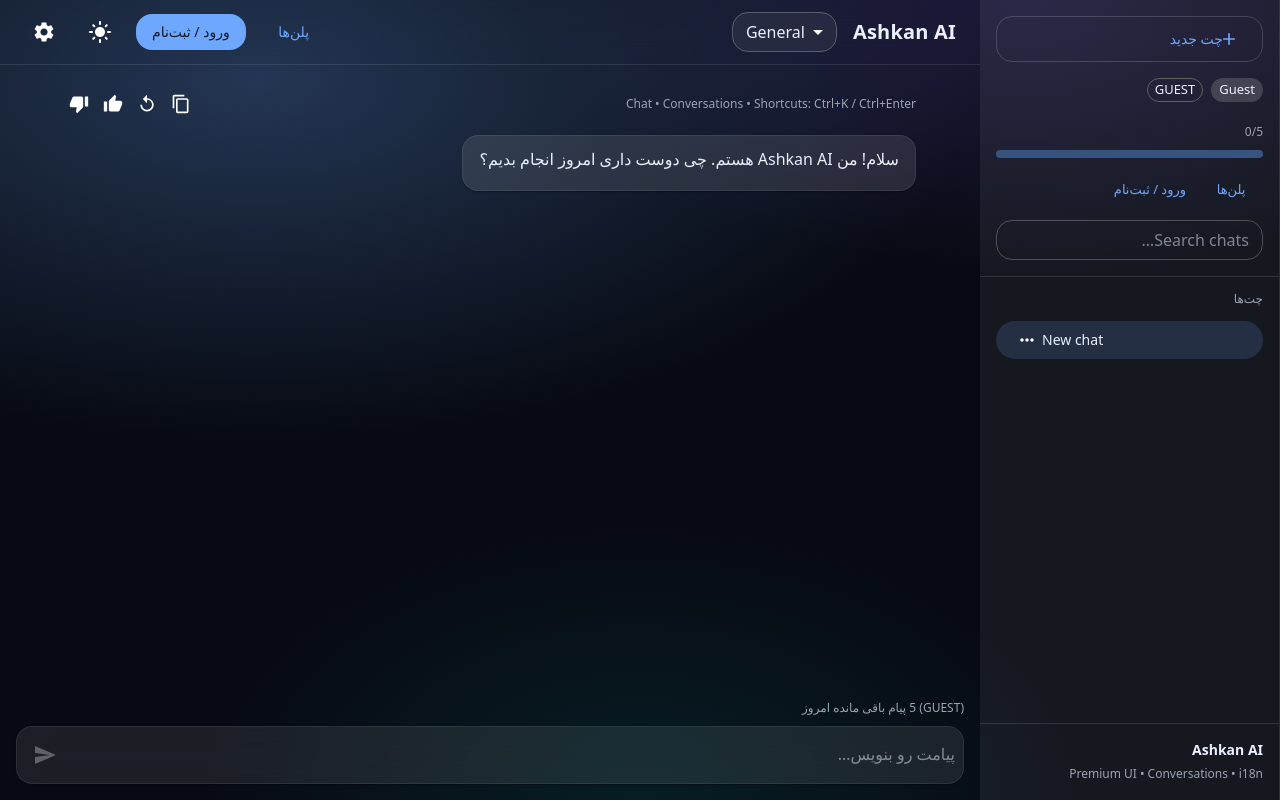
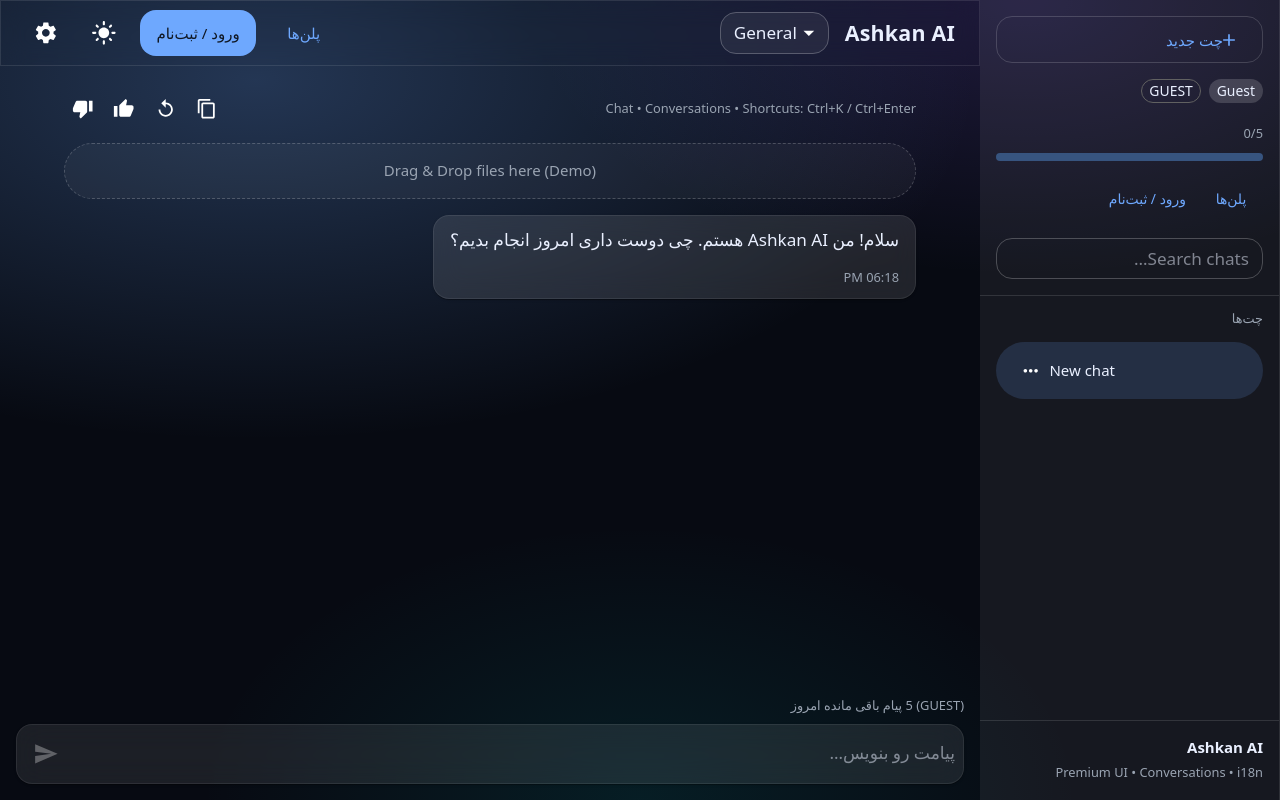
Before and after one commit to ashkan20171/AshkanAI-Reactjs-, a React (Vite) app: page / in a window 1280 px wide. Built offline with nearby package versions, Linux system fonts and the light colour scheme.

Commit message:
edit ...

```diff
--- a/src/App.jsx
+++ b/src/App.jsx
@@ -7,11 +7,18 @@
 import { SnackbarProvider } from "notistack";
 import "./i18n";
 import i18n from "./i18n";
+import { useSettingsStore } from "./store/settingsStore";
 
 export default function App() {
   const mode = useUiStore((s) => s.mode);
   const lang = useUiStore((s) => s.lang);
   const direction = useUiStore((s) => s.direction());
+
+  const settings = useSettingsStore((s) => ({
+    fontSize: s.fontSize,
+    density: s.density,
+    glass: s.glass,
+  }));
 
   useEffect(() => {
     i18n.changeLanguage(lang);
@@ -19,7 +26,10 @@
     document.documentElement.dir = direction;
   }, [lang, direction]);
 
-  const theme = useMemo(() => makeTheme(mode, direction), [mode, direction]);
+  const theme = useMemo(
+    () => makeTheme(mode, direction, settings),
+    [mode, direction, settings.fontSize, settings.density, settings.glass]
+  );
 
   return (
     <ThemeProvider theme={theme}>
--- a/src/app/theme.js
+++ b/src/app/theme.js
@@ -1,13 +1,31 @@
 import { createTheme } from "@mui/material/styles";
 
-export const makeTheme = (mode = "dark", direction = "rtl") =>
-  createTheme({
+const defaultSettings = {
+  fontSize: 15,        // px
+  density: "comfort",  // comfort | compact
+  glass: 0.06,         // opacity for paper background in dark mode
+};
+
+export const makeTheme = (mode = "dark", direction = "rtl", settings = defaultSettings) => {
+  const s = { ...defaultSettings, ...(settings || {}) };
+
+  const paperBg =
+    mode === "dark"
+      ? `rgba(255,255,255,${s.glass})`
+      : "#FFFFFF";
+
+  const paperBorder =
+    mode === "dark"
+      ? "1px solid rgba(255,255,255,0.10)"
+      : "1px solid rgba(16,24,40,0.08)";
+
+  return createTheme({
     direction,
     palette: {
       mode,
       background: {
         default: mode === "dark" ? "#070A12" : "#F6F7FB",
-        paper: mode === "dark" ? "rgba(255,255,255,0.06)" : "#FFFFFF",
+        paper: paperBg,
       },
       primary: { main: "#6EA8FE" },
       text: {
@@ -17,6 +35,7 @@
     },
     shape: { borderRadius: 16 },
     typography: {
+      fontSize: s.fontSize,
       fontFamily:
         direction === "rtl"
           ? "ui-sans-serif, system-ui, -apple-system, Segoe UI, Roboto, Arial"
@@ -27,11 +46,38 @@
         styleOverrides: {
           root: {
             backdropFilter: "blur(14px)",
+            border: paperBorder,
           },
         },
       },
       MuiButton: {
         defaultProps: { disableElevation: true },
+        styleOverrides: {
+          root: {
+            paddingBlock: s.density === "compact" ? 6 : 10,
+          },
+        },
+      },
+      MuiTextField: {
+        defaultProps: {
+          size: s.density === "compact" ? "small" : "medium",
+        },
+      },
+      MuiIconButton: {
+        styleOverrides: {
+          root: {
+            padding: s.density === "compact" ? 6 : 8,
+          },
+        },
+      },
+      MuiListItemButton: {
+        styleOverrides: {
+          root: {
+            paddingTop: s.density === "compact" ? 6 : 10,
+            paddingBottom: s.density === "compact" ? 6 : 10,
+          },
+        },
       },
     },
   });
+};
--- a/src/components/chat/ChatView.jsx
+++ b/src/components/chat/ChatView.jsx
@@ -1,4 +1,4 @@
-import { Box, Container, Typography, IconButton, Tooltip, Button } from "@mui/material";
+import { Box, Container, Typography, IconButton, Tooltip, Button, Paper } from "@mui/material";
 import { useMemo, useRef, useEffect, useState } from "react";
 import MessageBubble from "./MessageBubble";
 import ChatInput from "./ChatInput";
@@ -11,6 +11,7 @@
 import ThumbDownIcon from "@mui/icons-material/ThumbDown";
 import StopIcon from "@mui/icons-material/Stop";
 import { useSnackbar } from "notistack";
+import DropZone from "./DropZone"; // اگر مسیرت فرق داره، اصلاحش کن
 
 export default function ChatView() {
   const { t } = useTranslation();
@@ -37,6 +38,9 @@
 
   const bottomRef = useRef(null);
 
+  // attachments (demo)
+  const [attachments, setAttachments] = useState([]);
+
   useEffect(() => {
     bottomRef.current?.scrollIntoView({ behavior: "smooth" });
   }, [messages.length]);
@@ -54,12 +58,34 @@
     return `${who} ${t("messagesLeft", { count: left })}`;
   }, [disabled, limits.messagesPerDay, usage.messagesToday, user, plan, t]);
 
+  const onFiles = (files) => {
+    // demo: فقط نمایش در UI
+    const safe = (files || []).slice(0, 10).map((f) => ({
+      name: f.name,
+      size: f.size,
+      type: f.type,
+      lastModified: f.lastModified,
+    }));
+    setAttachments((prev) => [...safe, ...prev].slice(0, 10));
+    enqueueSnackbar(`Attached: ${safe.map((x) => x.name).join(", ")}`, { variant: "info" });
+  };
+
+  const clearAttachments = () => setAttachments([]);
+
   const send = (text) => {
     if (disabled || !activeId) return;
     if (isTyping) return;
 
-    appendMessage(activeId, { role: "user", text, ts: Date.now() });
+    appendMessage(activeId, {
+      role: "user",
+      text,
+      ts: Date.now(),
+      attachments: attachments.length ? attachments : undefined,
+    });
     incMessage();
+
+    // بعد از ارسال، فایل‌ها ریست شوند (مثل اکثر چت‌ها)
+    if (attachments.length) clearAttachments();
 
     // add pending assistant bubble
     appendMessage(activeId, { role: "assistant", text: "", ts: Date.now(), pending: true });
@@ -79,12 +105,13 @@
   const stop = () => {
     if (!activeId) return;
     if (typingTimer.current) clearTimeout(typingTimer.current);
-    // تبدیل pending به یک پاسخ متوقف‌شده
+
     updateLastMessage(activeId, {
       text: "⛔ Stopped.",
       pending: false,
       ts: Date.now(),
     });
+
     setIsTyping(false);
     enqueueSnackbar("Stopped", { variant: "info" });
   };
@@ -119,12 +146,7 @@
 
             <Box sx={{ display: "flex", gap: 0.5, alignItems: "center" }}>
               {isTyping ? (
-                <Button
-                  size="small"
-                  startIcon={<StopIcon />}
-                  onClick={stop}
-                  variant="outlined"
-                >
+                <Button size="small" startIcon={<StopIcon />} onClick={stop} variant="outlined">
                   Stop
                 </Button>
               ) : null}
@@ -134,23 +156,66 @@
                   <ContentCopyIcon fontSize="small" />
                 </IconButton>
               </Tooltip>
+
               <Tooltip title={t("regenerate")}>
                 <IconButton size="small" onClick={regenerate}>
                   <ReplayIcon fontSize="small" />
                 </IconButton>
               </Tooltip>
+
               <Tooltip title="Like">
-                <IconButton size="small" onClick={() => enqueueSnackbar("👍", { variant: "success" })}>
+                <IconButton
+                  size="small"
+                  onClick={() => enqueueSnackbar("👍", { variant: "success" })}
+                >
                   <ThumbUpIcon fontSize="small" />
                 </IconButton>
               </Tooltip>
+
               <Tooltip title="Dislike">
-                <IconButton size="small" onClick={() => enqueueSnackbar("👎", { variant: "warning" })}>
+                <IconButton
+                  size="small"
+                  onClick={() => enqueueSnackbar("👎", { variant: "warning" })}
+                >
                   <ThumbDownIcon fontSize="small" />
                 </IconButton>
               </Tooltip>
             </Box>
           </Box>
+
+          {/* Dropzone (demo) */}
+          <Box sx={{ mt: 2 }}>
+            <DropZone onFiles={onFiles} />
+          </Box>
+
+          {/* Attachments preview */}
+          {attachments.length ? (
+            <Paper
+              sx={{
+                mt: 2,
+                p: 1.5,
+                bgcolor: "rgba(255,255,255,0.04)",
+                border: "1px solid rgba(255,255,255,0.10)",
+              }}
+            >
+              <Box sx={{ display: "flex", alignItems: "center", justifyContent: "space-between" }}>
+                <Typography variant="caption" color="text.secondary">
+                  Attachments
+                </Typography>
+                <Button size="small" variant="text" onClick={clearAttachments}>
+                  Clear
+                </Button>
+              </Box>
+
+              <Box sx={{ mt: 1 }}>
+                {attachments.map((f) => (
+                  <Typography key={f.name} variant="body2" sx={{ opacity: 0.9 }}>
+                    {f.name} • {Math.round(f.size / 1024)} KB
+                  </Typography>
+                ))}
+              </Box>
+            </Paper>
+          ) : null}
 
           <Box sx={{ mt: 2 }}>
             {messages.map((msg, idx) => (
--- /dev/null
+++ b/src/components/chat/DropZone.jsx
@@ -0,0 +1,27 @@
+import { Box, Typography } from "@mui/material";
+
+export default function DropZone({ onFiles }) {
+  const onDrop = (e) => {
+    e.preventDefault();
+    const files = Array.from(e.dataTransfer.files || []);
+    if (files.length) onFiles(files);
+  };
+
+  return (
+    <Box
+      onDragOver={(e) => e.preventDefault()}
+      onDrop={onDrop}
+      sx={{
+        p: 2,
+        borderRadius: 2,
+        border: "1px dashed rgba(255,255,255,0.2)",
+        bgcolor: "rgba(255,255,255,0.04)",
+        textAlign: "center",
+      }}
+    >
+      <Typography variant="body2" color="text.secondary">
+        Drag & Drop files here (Demo)
+      </Typography>
+    </Box>
+  );
+}
--- /dev/null
+++ b/src/components/settings/SettingsDialog.jsx
@@ -0,0 +1,60 @@
+import {
+  Dialog,
+  DialogTitle,
+  DialogContent,
+  DialogActions,
+  Button,
+  Stack,
+  Typography,
+  Slider,
+  ToggleButton,
+  ToggleButtonGroup,
+} from "@mui/material";
+import { useSettingsStore } from "../../store/settingsStore";
+
+export default function SettingsDialog({ open, onClose }) {
+  const fontSize = useSettingsStore((s) => s.fontSize);
+  const density = useSettingsStore((s) => s.density);
+  const glass = useSettingsStore((s) => s.glass);
+
+  const setFontSize = useSettingsStore((s) => s.setFontSize);
+  const setDensity = useSettingsStore((s) => s.setDensity);
+  const setGlass = useSettingsStore((s) => s.setGlass);
+  const reset = useSettingsStore((s) => s.reset);
+
+  return (
+    <Dialog open={open} onClose={onClose} maxWidth="xs" fullWidth>
+      <DialogTitle>Settings</DialogTitle>
+      <DialogContent>
+        <Stack spacing={3} sx={{ mt: 1 }}>
+          <div>
+            <Typography gutterBottom>Font size: {fontSize}px</Typography>
+            <Slider value={fontSize} min={12} max={20} onChange={(_, v) => setFontSize(v)} />
+          </div>
+
+          <div>
+            <Typography gutterBottom>Density</Typography>
+            <ToggleButtonGroup
+              value={density}
+              exclusive
+              onChange={(_, v) => v && setDensity(v)}
+              size="small"
+            >
+              <ToggleButton value="comfort">Comfort</ToggleButton>
+              <ToggleButton value="compact">Compact</ToggleButton>
+            </ToggleButtonGroup>
+          </div>
+
+          <div>
+            <Typography gutterBottom>Glass opacity: {glass}</Typography>
+            <Slider value={glass} min={0.02} max={0.2} step={0.01} onChange={(_, v) => setGlass(v)} />
+          </div>
+        </Stack>
+      </DialogContent>
+      <DialogActions>
+        <Button onClick={reset}>Reset</Button>
+        <Button variant="contained" onClick={onClose}>Done</Button>
+      </DialogActions>
+    </Dialog>
+  );
+}
--- a/src/store/chatStore.js
+++ b/src/store/chatStore.js
@@ -35,11 +35,10 @@
 }
 
 function defaultWelcome() {
-  return { role: "assistant", text: "سلام! من Ashkan AI هستم. چی دوست داری امروز انجام بدیم؟" };
+  return { role: "assistant", text: "سلام! من Ashkan AI هستم. چی دوست داری امروز انجام بدیم؟", ts: Date.now() };
 }
 
 function sortChats(conversations) {
-  // pinned first, then most recently updated
   return [...conversations].sort((a, b) => {
     const ap = a.pinned ? 1 : 0;
     const bp = b.pinned ? 1 : 0;
@@ -76,16 +75,9 @@
     set((state) => {
       const next = updater(state);
       const merged = { ...state, ...next };
-      // ensure sorted
-      const fixed = {
-        ...merged,
-        conversations: sortChats(merged.conversations),
-      };
+      const fixed = { ...merged, conversations: sortChats(merged.conversations) };
       save(fixed);
-      return {
-        conversations: fixed.conversations,
-        activeId: fixed.activeId,
-      };
+      return { conversations: fixed.conversations, activeId: fixed.activeId };
     });
 
   return {
@@ -134,25 +126,11 @@
     deleteChat(id) {
       withPersist((state) => {
         const rest = state.conversations.filter((c) => c.id !== id);
-        if (rest.length === 0) {
-          const fresh = makeInitial();
-          return fresh;
-        }
+        if (rest.length === 0) return makeInitial();
         const nextActive = state.activeId === id ? rest[0].id : state.activeId;
         return { conversations: rest, activeId: nextActive };
       });
     },
-updateLastMessage(id, patch) {
-  withPersist((state) => ({
-    conversations: state.conversations.map((c) => {
-      if (c.id !== id) return c;
-      const msgs = [...c.messages];
-      if (!msgs.length) return c;
-      msgs[msgs.length - 1] = { ...msgs[msgs.length - 1], ...patch };
-      return { ...c, messages: msgs, updatedAt: Date.now() };
-    }),
-  }));
-},
 
     appendMessage(id, msg) {
       withPersist((state) => ({
@@ -162,18 +140,22 @@
           const wasNew = c.title === "New chat";
           const nextMsgs = [...c.messages, msg];
 
-          // auto-title: first user message sets title
           let nextTitle = c.title;
-          if (wasNew && msg.role === "user") {
-            nextTitle = clipTitle(msg.text);
-          }
+          if (wasNew && msg.role === "user") nextTitle = clipTitle(msg.text);
 
-          return {
-            ...c,
-            title: nextTitle,
-            messages: nextMsgs,
-            updatedAt: Date.now(),
-          };
+          return { ...c, title: nextTitle, messages: nextMsgs, updatedAt: Date.now() };
+        }),
+      }));
+    },
+
+    updateLastMessage(id, patch) {
+      withPersist((state) => ({
+        conversations: state.conversations.map((c) => {
+          if (c.id !== id) return c;
+          const msgs = [...c.messages];
+          if (!msgs.length) return c;
+          msgs[msgs.length - 1] = { ...msgs[msgs.length - 1], ...patch };
+          return { ...c, messages: msgs, updatedAt: Date.now() };
         }),
       }));
     },
@@ -185,7 +167,7 @@
           const msgs = [...c.messages];
           for (let i = msgs.length - 1; i >= 0; i--) {
             if (msgs[i].role === "assistant") {
-              msgs[i] = { ...msgs[i], text: newText };
+              msgs[i] = { ...msgs[i], text: newText, ts: Date.now(), pending: false };
               break;
             }
           }
@@ -197,28 +179,37 @@
     search(query) {
       const q = (query || "").trim().toLowerCase();
       if (!q) return get().conversations;
-      return get().conversations.filter((c) => c.title.toLowerCase().includes(q));
+
+      return get().conversations.filter((c) => {
+        if ((c.title || "").toLowerCase().includes(q)) return true;
+        return c.messages?.some((m) => ((m.text || "").toLowerCase().includes(q)));
+      });
     },
 
     exportConversation(id, format = "txt") {
       const conv = get().conversations.find((c) => c.id === id);
       if (!conv) return null;
 
-      if (format === "json") {
-        return JSON.stringify(conv, null, 2);
-      }
+      if (format === "json") return JSON.stringify(conv, null, 2);
 
-      // txt
       const lines = [];
       lines.push(`# ${conv.title}`);
       lines.push("");
       for (const m of conv.messages) {
         const who = m.role === "user" ? "User" : "Assistant";
         lines.push(`${who}:`);
-        lines.push(m.text);
+        lines.push(m.text || "");
         lines.push("");
       }
       return lines.join("\n");
     },
+
+    exportAll() {
+      return JSON.stringify(
+        { conversations: get().conversations, activeId: get().activeId },
+        null,
+        2
+      );
+    },
   };
 });
--- /dev/null
+++ b/src/store/settingsStore.js
@@ -0,0 +1,38 @@
+import { create } from "zustand";
+
+const KEY = "ashkan_ai_settings_v1";
+
+const defaults = {
+  fontSize: 15,      // px
+  density: "comfort", // comfort | compact
+  glass: 0.06,       // 0..0.2 background opacity
+};
+
+function load() {
+  try {
+    const raw = localStorage.getItem(KEY);
+    return raw ? { ...defaults, ...JSON.parse(raw) } : defaults;
+  } catch {
+    return defaults;
+  }
+}
+
+export const useSettingsStore = create((set, get) => ({
+  ...load(),
+  setFontSize(fontSize) {
+    set({ fontSize });
+    localStorage.setItem(KEY, JSON.stringify({ ...get(), fontSize }));
+  },
+  setDensity(density) {
+    set({ density });
+    localStorage.setItem(KEY, JSON.stringify({ ...get(), density }));
+  },
+  setGlass(glass) {
+    set({ glass });
+    localStorage.setItem(KEY, JSON.stringify({ ...get(), glass }));
+  },
+  reset() {
+    set({ ...defaults });
+    localStorage.setItem(KEY, JSON.stringify(defaults));
+  },
+}));
```
Also changed, not shown: src/components/layout/Header.jsx (+37 -5 lines).
